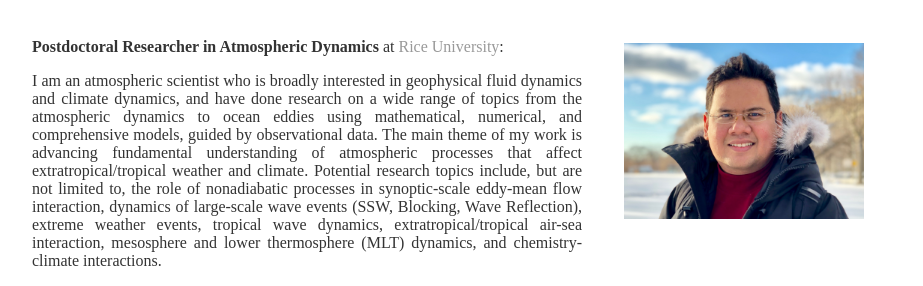
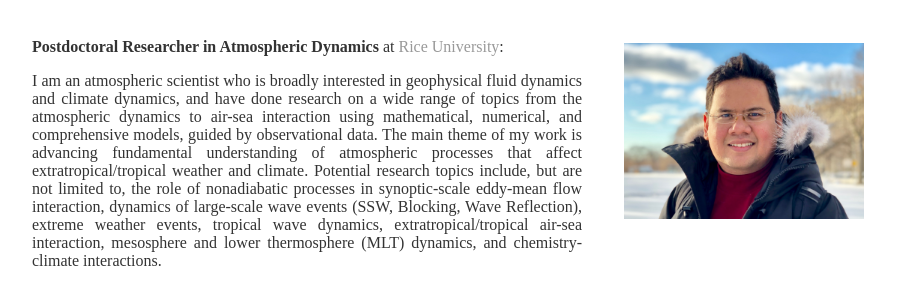
Before and after one commit to sandrolubis/sandrolubis.github.io, a Jekyll site: the page built from index.html, in a window 1280 px wide. Shown: the part 269-555 px from the top of the page, without its empty margins (276-1199 px from the left). Built offline with Jekyll 4.4.1, drawn with Linux system fonts in a browser that asks for light colours.

Commit message:
Update index.html

```diff
--- a/index.html
+++ b/index.html
@@ -35,7 +35,7 @@ div.relative {
 
 
 	<p class="ex"><font size=3>I am an atmospheric scientist who is broadly interested in geophysical fluid dynamics and climate dynamics,
-		and have done research on a wide range of topics from the atmospheric dynamics to ocean eddies using mathematical,
+		and have done research on a wide range of topics from the atmospheric dynamics to air-sea interaction using mathematical,
 		numerical, and comprehensive models, guided by observational data. The main theme of my work is advancing fundamental
 		understanding of atmospheric processes that affect extratropical/tropical weather and climate. Potential research topics include,
 		but are not limited to, the role of nonadiabatic processes in synoptic-scale eddy-mean flow interaction, dynamics of large-scale wave events (SSW, Blocking, Wave Reflection),
```
